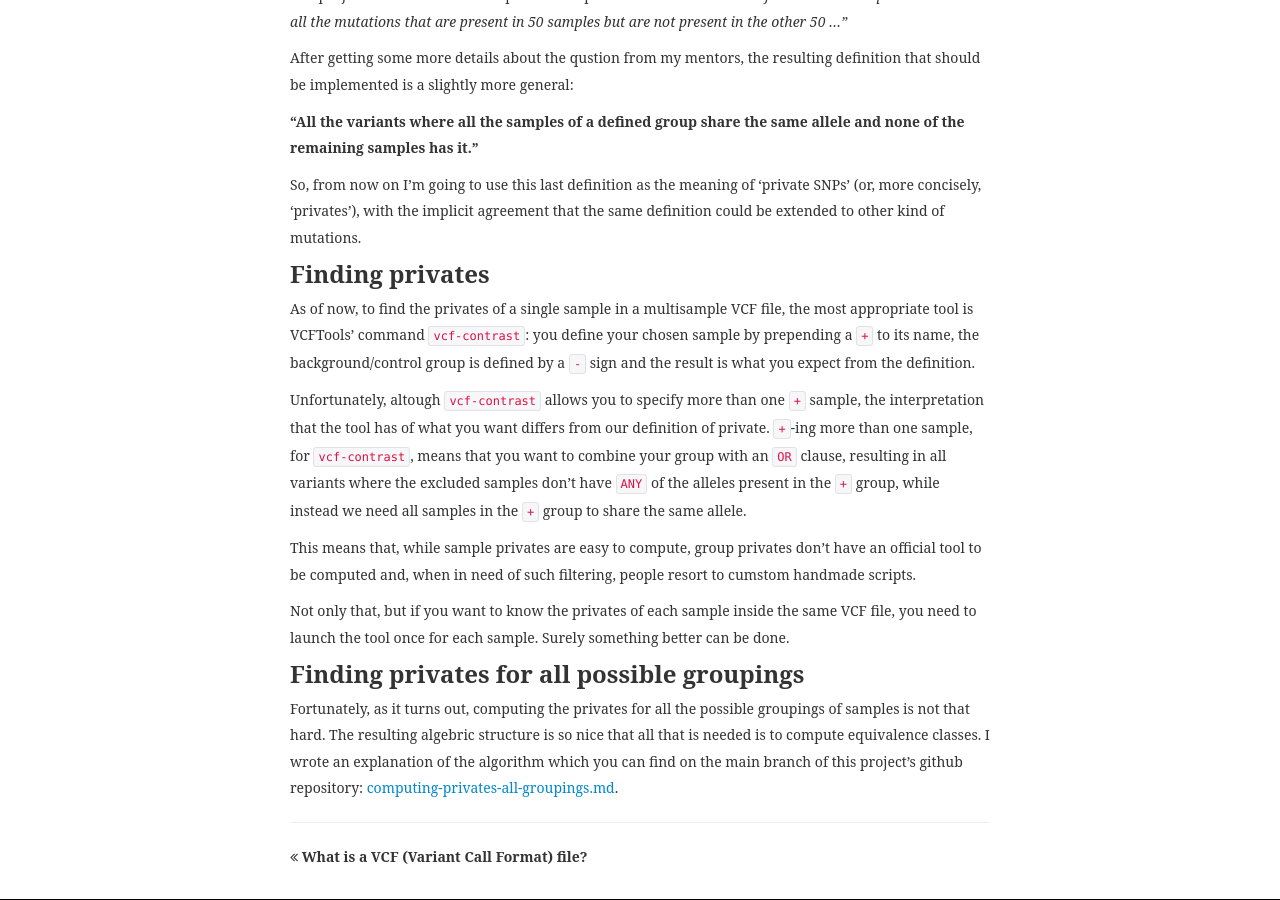
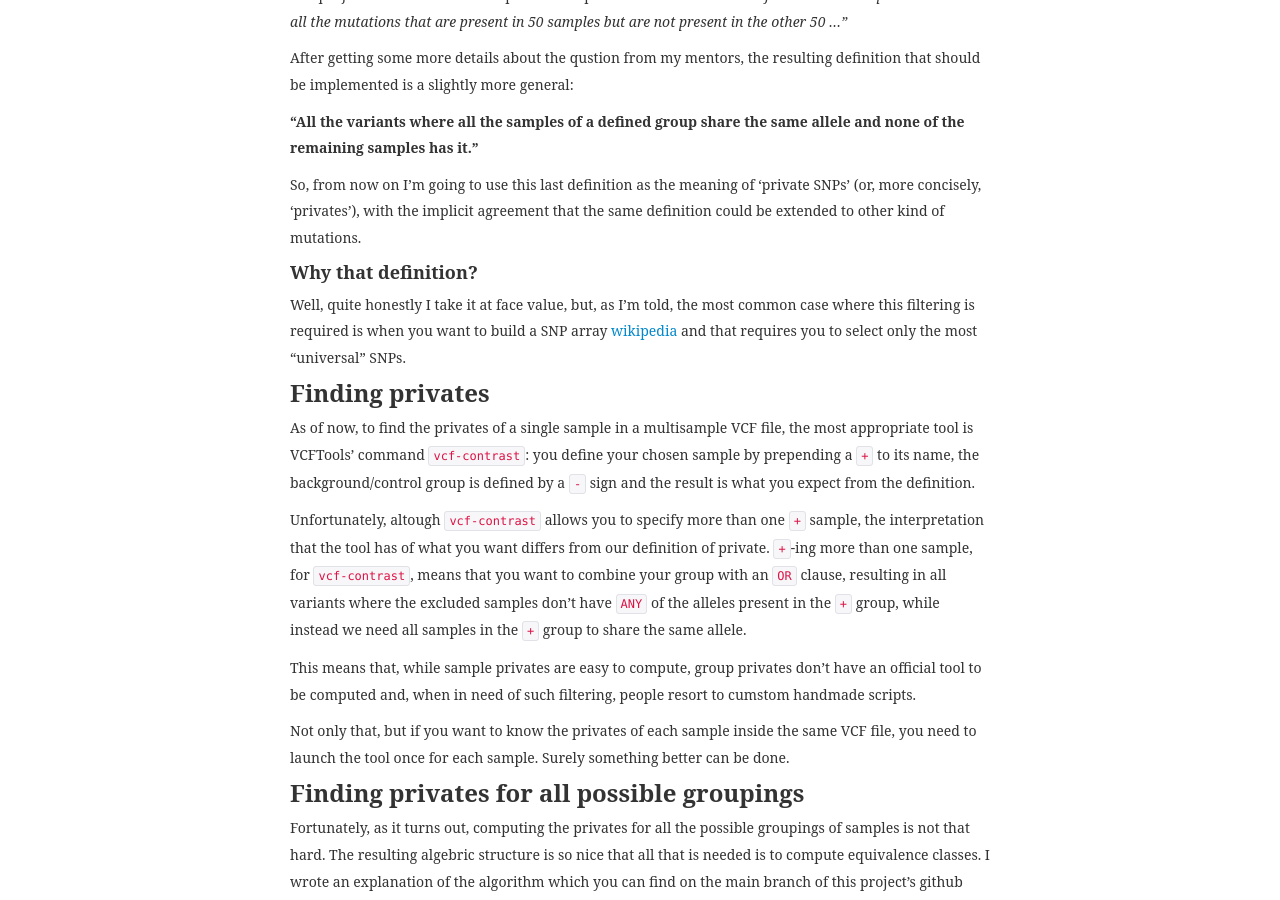
Before and after one commit to kristoff-it/GSoC-2014-OBF, a Jekyll site: the page built from _posts/2014-05-26-finding-private-characteristics.md, in a window 1280 px wide and 900 px high, scrolled down 543 px. Built offline with Jekyll 4.4.1, drawn with Linux system fonts in a browser that asks for light colours; some web fonts are replaced; Markdown is read by kramdown in place of the engine named in the settings.

Commit message:
missing sentence

```diff
--- a/_posts/2014-05-26-finding-private-characteristics.md
+++ b/_posts/2014-05-26-finding-private-characteristics.md
@@ -18,6 +18,10 @@ After getting some more details about the qustion from my mentors, the resulting
 
 So, from now on I'm going to use this last definition as the meaning of 'private SNPs' (or, more concisely, 'privates'), with the implicit agreement that the same definition could be extended to other kind of mutations.
 
+#### Why that definition? ####
+
+Well, quite honestly I take it at face value, but, as I'm told, the most common case where this filtering is required is when you want to build a SNP array [wikipedia](http://en.wikipedia.org/wiki/SNP_array) and that requires you to select only the most "universal" SNPs.
+
 
 ### Finding privates ###
 
```
